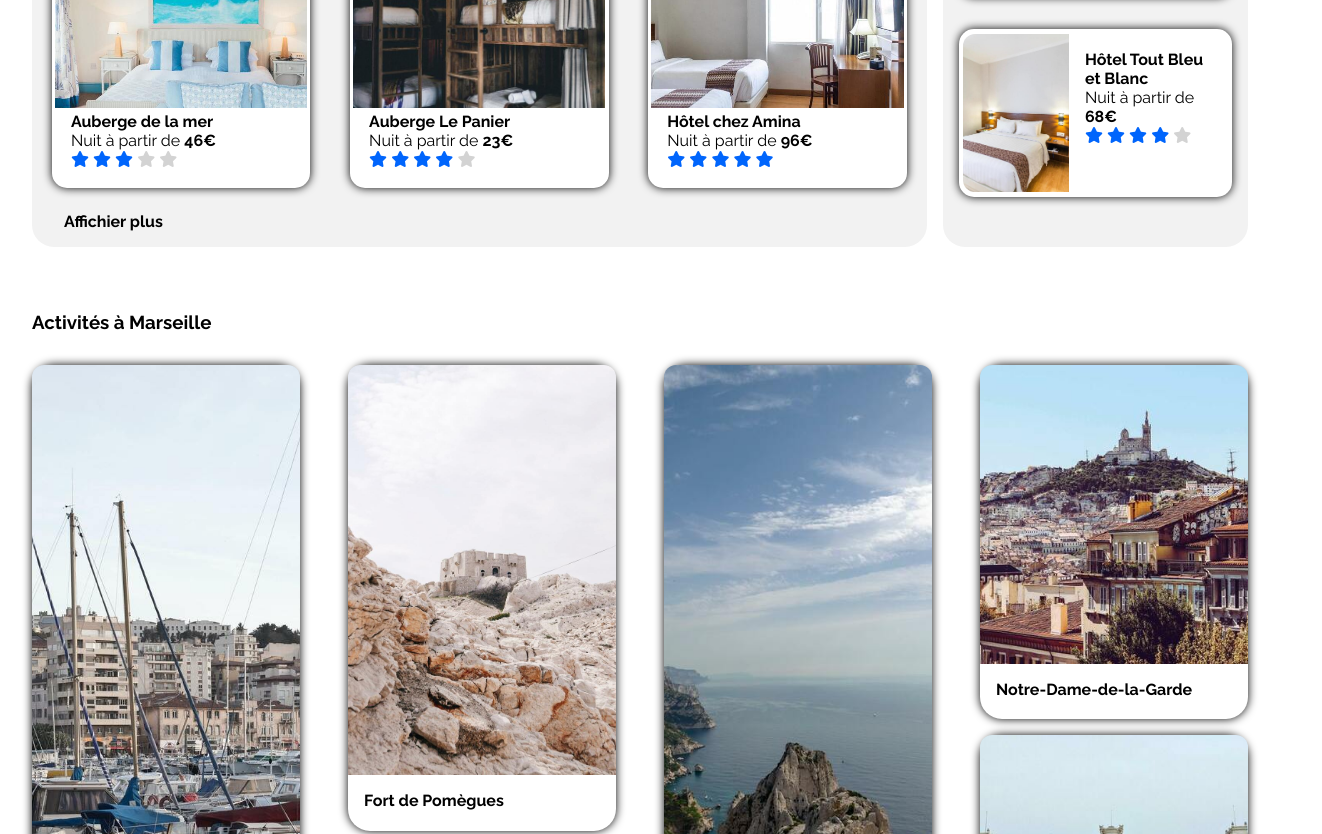
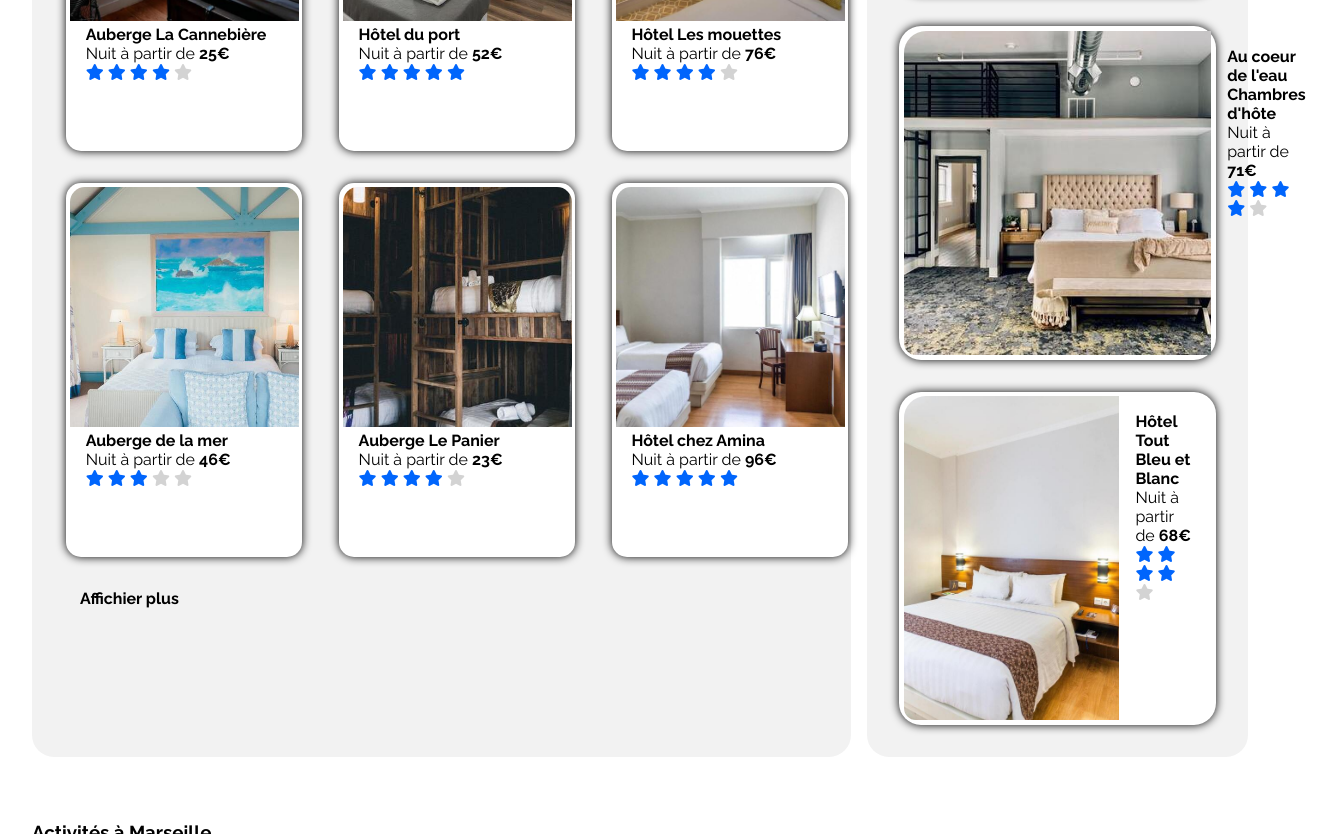
Before and after one commit to yxwangOCR/YixuanWANG_P2_02102021_Reservia, a plain HTML site: page index.html in a window 1280 px wide. Shown: the part 848-1682 px from the top of the page, 1322 px wide, since content can reach past the window. Drawn offline with Linux system fonts and the light colour scheme.

Commit message:
corrigé section popular

```diff
--- a/activity.css
+++ b/activity.css
@@ -1,10 +1,6 @@
+/*Activité à Marseille*/
 
 
-/*Activité à Marseille*/
-
-.activities{
-    flex:1 1 auto;
-}
 
 .activities-container{
     display: flex;
@@ -29,25 +25,15 @@
 .activity-card{
     display: flex;
     flex:1 1 auto;
-    width: 100%;
-    height: 100%;
     flex-direction: column;
     border-radius: 22px;
     box-shadow: 0 0 10px;
+    height: 100%;
 }
 
-.un{
+.col-two{
     flex: 1 1 auto;
     gap:1rem;
-}
-
-.activity-card-70{
-    height: calc(60%-60px);
-}
-
-.activity-card-30{
-    height: calc(20%-60px);
-
 }
 
 .activity-card-image{
@@ -62,13 +48,12 @@
 }
 
 .activity-card-title{
-    height: 60px;
+    height: calc(60px-1rem);
     padding: 1rem;
     font-weight: bold;
 }
 
-
-.deux{
+.col-four{
     flex: 1 1 auto;
     gap:1rem;
 }
@@ -91,7 +76,7 @@
         gap: 2rem;
     }
 
-    .activities-col, .un, .deux{
+    .activities-col, .col-two, .col-four{
         width: 100%;
     }
 
--- a/footer.css
+++ b/footer.css
@@ -24,7 +24,6 @@ footer h4{
 }
 
 @media (max-width:900px){
-
     .footer-list{
         flex-direction:column;
         gap:1rem
--- a/housing.css
+++ b/housing.css
@@ -8,13 +8,11 @@
 /*Hébergement à Marseille*/
 .housing-list{
     background-color: #f2f2f2;
-    flex-basis: 66%;
     display: flex;
     flex-wrap: wrap;
     flex-basis: 100%;
     border-radius: 22px;
-    gap: 0.5rem;
-    padding:1rem;
+    padding:2rem 0 1rem 2rem;
 }
 
 .housing-card-list{
@@ -24,31 +22,30 @@
     gap: 2rem;
 }
 
-.housing-list .housing-card-list .housing-card{
+.housing-card{
     background-color: white;
     border-radius: 15px;
-    flex-basis: 30%;
+    flex-basis: 30%;/*每排显示3个卡*/
     padding: 0.2rem;
     box-shadow: 0 0 10px;/*offset-x | offset-y | blur-radius*/
 }
 
 
-.housing-list .housing-card-list .housing-card:hover{
+.housing-card:hover{
     transform: scale(1.02);
 }
 
 
-.housing-list .housing-card-list .housing-card img{
+.housing-card img{
     width: 100%;
-    height: 11rem;
+    height: 15rem;
     border-radius: 15px 15px 0 0;
     object-fit: cover;
 
 }
 
-.housing-card .housing-card-description{
+.housing-card-description{
     padding: 0 1rem; /*卡片文字与图片之间的top距离和左右距离*/
-    margin-bottom: 1rem;
 }
 
 .blue-rating{
@@ -59,14 +56,14 @@
 }
 
 .housing-list h3{
-    padding-bottom: 1rem;
     margin-left:1rem;
+    padding-bottom:1rem;
 }
 
 .housing-list a{
     color: inherit;
     font-weight: bold;
-    padding-top: 1rem;
+    padding-top: 2rem;
     margin-left:1rem;
 }
 
@@ -74,18 +71,21 @@
 
     .recommendation-list{
         flex-direction: column;
+
     }
 
     .housing-list{
         background-color: white;
         flex-direction: column;
+
     }
 
     .housing-card-list{
         flex-direction: column;
+
     }
 
-    .housing-list .housing-card-list .housing-card img{
+   .housing-card img{
         object-fit: top;
     }
 }
--- a/index.html
+++ b/index.html
@@ -28,10 +28,10 @@
             <!--nav: a set of navigation links-->
             <img id="logo" src="images/Reservia.svg" alt="logo_reservia">
             <div class="sub-menu">
-                <a href="#" target="_blank">Hébergement</a>
-                <a href="#" target="_blank">Activité</a>
+                <a href="#">Hébergement</a>
+                <a href="#">Activité</a>
             </div>
-            <a class="inscription" href="#" target="_blank">S'inscrire</a>
+            <a class="inscription" href="#">S'inscrire</a>
         </nav>
     </header>
 
@@ -160,6 +160,7 @@
             </div>
 
             <!--Les plus populaires-->
+            <div class="popular">
                 <div class="popular-list">
                     <div class="popular-title">
                         <h3>Les plus populaires</h3>
@@ -168,8 +169,11 @@
                     <div class="popular-card">
                         <img src="images/7-soleil.jpg" alt="image_Hôtel_Le_Soleil_du_Matin">
                         <div class="popular-card-description">
+                            <div class="description-text">
                                 <h4>Hôtel Le Soleil du Matin</h4>
                                 <p>Nuit à partir de <strong>128€</strong></p>
+                            </div>
+                            <div class="ratings">
                                 <i class="fas fa-star blue-rating"></i>
                                 <i class="fas fa-star blue-rating"></i>
                                 <i class="fas fa-star blue-rating"></i>
@@ -177,11 +181,15 @@
                                 <i class="fas fa-star blue-rating"></i>
                             </div>
                         </div>
+                    </div>
                     <div class="popular-card">
                         <img src="images/8-coeur.jpg" alt="image_Hôtel_chez_Amina">
                         <div class="popular-card-description">
+                            <div class="description-text">
                                 <h4>Au coeur de l'eau Chambres d'hôte</h4>
                                 <p>Nuit à partir de <strong>71€</strong></p>
+                            </div>
+                            <div class="ratings">
                                 <i class="fas fa-star blue-rating"></i>
                                 <i class="fas fa-star blue-rating"></i>
                                 <i class="fas fa-star blue-rating"></i>
@@ -189,16 +197,22 @@
                                 <i class="fas fa-star gray-rating"></i>
                             </div>
                         </div>
+                    </div>
                     <div class="popular-card">
                         <img src="images/9-bleu et blanc.jpg" alt="image_Hôtel_chez_Amina">
                         <div class="popular-card-description">
+                            <div class="description-text">
                                 <h4>Hôtel Tout Bleu et Blanc</h4>
                                 <p>Nuit à partir de <strong>68€</strong></p>
+                            </div>
+                            <div class="ratings">
                                 <i class="fas fa-star blue-rating"></i>
                                 <i class="fas fa-star blue-rating"></i>
                                 <i class="fas fa-star blue-rating"></i>
                                 <i class="fas fa-star blue-rating"></i>
                                 <i class="fas fa-star gray-rating"></i>
+                            </div>
+                        </div>
                     </div>
                 </div>
             </div>
@@ -216,7 +230,7 @@
                         <div class="activity-card-title">Vieux Port</div>
                     </div>
                 </div>
-                <div class="activities-col un">
+                <div class="activities-col col-two">
                     <div class="activity-card activity-card-70">
                         <div class="activity-card-image">
                             <img src="images/11-fort.jpg" alt="image_fort_de_pomegues">
@@ -239,7 +253,7 @@
                         <div class="activity-card-title">Parc National des Calanques</div>
                     </div>
                 </div>
-                <div class="activities-col deux">
+                <div class="activities-col col-four">
                     <div class="activity-card activity-card-50">
                         <div class="activity-card-image">
                             <img src="images/15-garde.jpg" alt="image_notre-dame-de-la-garde">
--- a/popular.css
+++ b/popular.css
@@ -1,40 +1,4 @@
-
 /*Les plus polulaires*/
-
-.popular-list{
-    background-color: #f2f2f2;
-    flex-basis: 33.5%;
-    display: flex;
-    flex-direction: column;
-    padding: 0 1rem;
-    border-radius: 22px;
-}
-.popular-list .popular-card{
-    min-width: 11rem;
-    min-height: 10rem;
-    display: flex;
-    padding: 0.3rem;
-    margin: 1rem auto;
-    background-color: white;
-    border-radius: 15px;
-    box-shadow: 0 0 10px;/*offset-x | offset-y | blur-radius*/
-}
-
-.popular-list .popular-card:hover{
-    transform: scale(1.02);
-}
-
-.popular-list .popular-card img{
-    width: 40%;
-    height: auto;
-    border-radius: 12px 0 0 12px;
-}
-
-.popular-list .popular-card-description{
-    flex-direction: column;
-    padding: 1rem;
-    flex-basis: 100%; /*图片尺寸由大小不一变成一样大*/
-}
 
 .popular-title{
     display: flex;
@@ -42,17 +6,51 @@
     padding:1rem;
 }
 
+.popular-list{
+    background-color: #f2f2f2;
+    height: 100%;/*原先的第三个图片尺寸很大，设定后与前两个尺寸一样*/
+    display: flex;
+    flex-direction: column;
+    padding: 1rem 2rem;
+    border-radius: 22px;
+}
+.popular-card{
+    width: 100%;
+    height: 10rem;
+    display: flex;
+    flex-basis: 33.5%; /*缩小时，三个cartes占满整个liste的高度*/
+    padding: 0.3rem;
+    margin: 1rem auto;
+    background-color: white;
+    border-radius: 22px;
+    box-shadow: 0 0 10px;/*offset-x | offset-y | blur-radius*/
+}
 
+.popular-card:hover{
+    transform: scale(1.02);
+}
+
+.popular-card img{
+    width: 100%;
+    border-radius: 22px 0 0 12px;
+    object-fit: cover;
+}
+
+.popular-card-description{
+    flex-direction: column;
+    padding: 1rem;
+    flex-basis: 100%; /*图片尺寸由大小不一变成一样大*/
+}
 
 @media(max-width:900px){
-
+    .popular{
+        order: -1;
+    }
     .popular-list{
-        order: -1;
-        background-color: pink;/*Test*/
+        border-radius: 0;
     }
 
-    .popular-list .popular-card{
-        width: 100%;
-        height: 10rem;
+    .popular-card img{
+        height: 16rem; /*缩小后，图片尺寸高度相同*/
     }
 }
--- a/search.css
+++ b/search.css
@@ -49,6 +49,7 @@ padding: 1rem 0;
 @media(max-width:410px){
 .search-bar .search-text{
     display: none;
+
 }
 .fa-search{
     display: inline;
```
Lines whose indentation alone changed are shown as unchanged.
